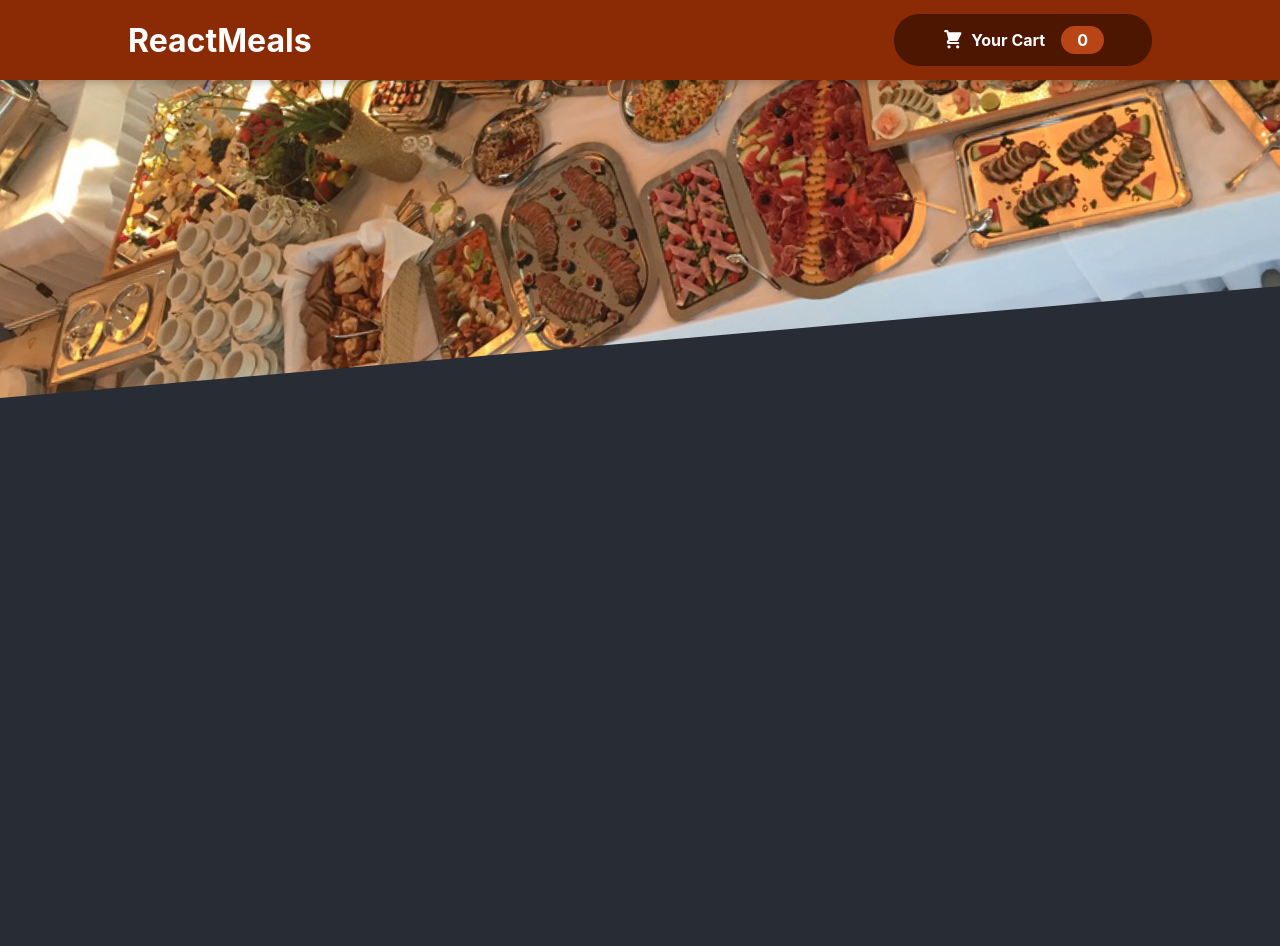
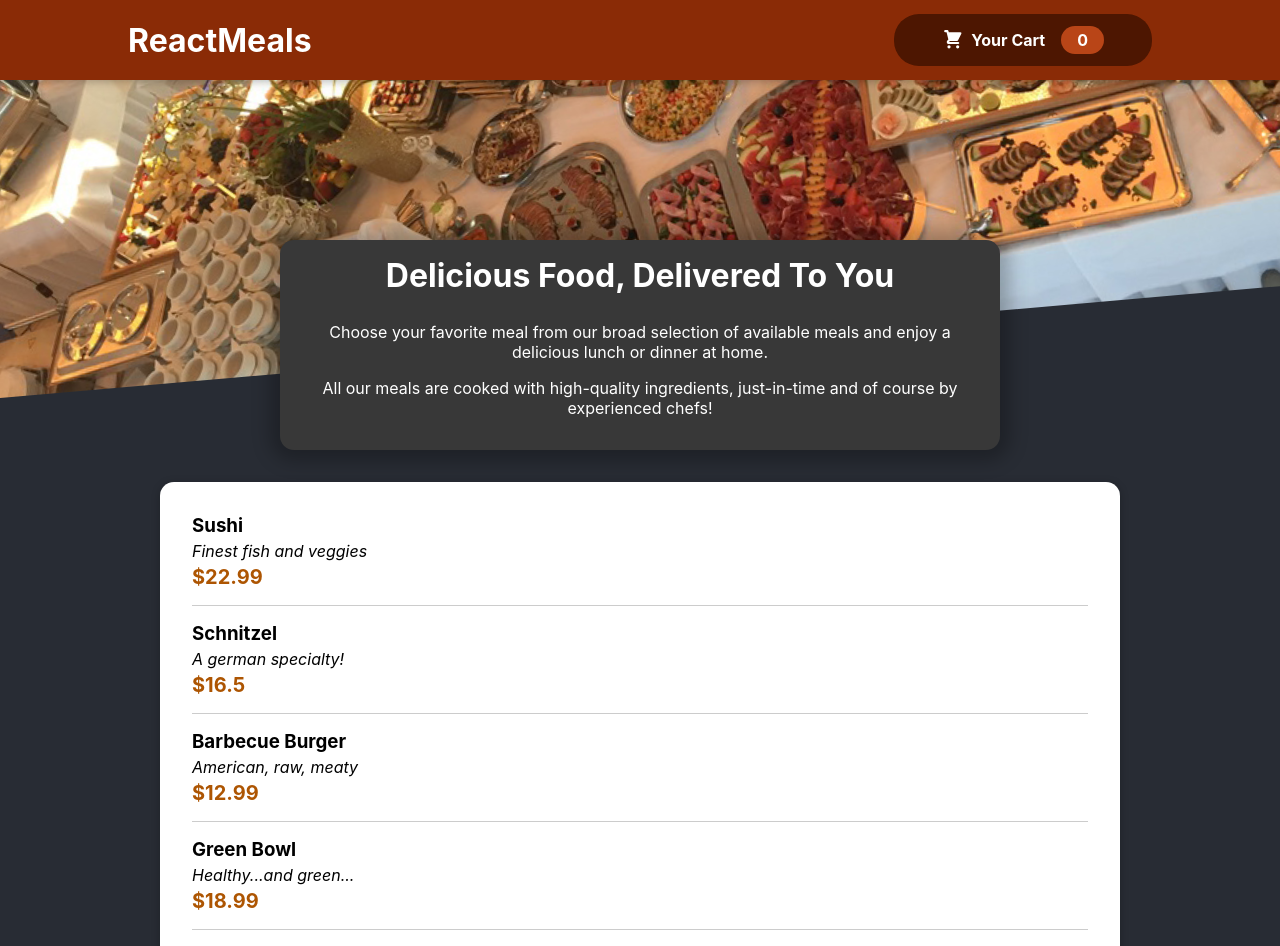
Before and after one commit to kevinoverworked/react-assignment-food-order, a React (Create React App) app: page / in a window 1280 px wide. Shown: the top 946 px of the page. Before the commit the page ends 800 px from the top, so only its background shows below. Built offline with nearby package versions, Linux system fonts and the light colour scheme.

Commit message:
Built out the AvailableMeals, MealItem modules and stitched in the data from an external file

```diff
--- a/src/App.js
+++ b/src/App.js
@@ -1,5 +1,7 @@
 import React from "react";
 import Header from "./components/Header/Header";
+import MealSummary from "./components/Meals/MealsSummary";
+import AvailableMeals from "./components/Meals/AvailableMeals";
 
 import "./App.css";
 
@@ -7,6 +9,8 @@ const App = () => {
     return (
         <div className="App">
             <Header />
+            <MealSummary />
+            <AvailableMeals />
         </div>
     );
 };
--- a/src/components/Meals/AvailableMeals.js
+++ b/src/components/Meals/AvailableMeals.js
@@ -0,0 +1,27 @@
+import React from "react";
+import Card from "../UI/Card";
+import MealItem from "./MealItem";
+
+import classes from "./AvailableMeals.module.css";
+import DUMMY_MEALS from "../../data/dumy-meals";
+
+const data = DUMMY_MEALS();
+
+const AvailableMeals = () => {
+    return (
+        <Card className={classes.meals}>
+            <ul>
+                {data.map((item) => {
+                    return <MealItem
+                        key={item.id}
+                        name={item.name}
+                        description={item.description}
+                        price={item.price}
+                    />;
+                })}
+            </ul>
+        </Card>
+    );
+};
+
+export default AvailableMeals;
--- a/src/components/Meals/AvailableMeals.module.css
+++ b/src/components/Meals/AvailableMeals.module.css
@@ -0,0 +1,24 @@
+.meals {
+    max-width: 60rem;
+    width: 90%;
+    margin: 2rem auto;
+    animation: meals-appear 1s ease-out forwards;
+  }
+
+  .meals ul {
+    list-style: none;
+    margin: 0;
+    padding: 0;
+  }
+
+  @keyframes meals-appear {
+    from {
+      opacity: 0;
+      transform: translateY(3rem);
+    }
+
+    to {
+      opacity: 1;
+      transform: translateY(0);
+    }
+  }
--- a/src/components/Meals/MealItem.js
+++ b/src/components/Meals/MealItem.js
@@ -0,0 +1,21 @@
+import React from "react";
+import classes from "./MealItem.module.css";
+
+const MealItem = (props) => {
+    return (
+        <li className={classes.meal}>
+            <div>
+                <h3>{props.name}</h3>
+                <div className={classes.description}>
+                    {props.description}
+                </div>
+                <div className={classes.price}>
+                    ${props.price}
+                </div>
+            </div>
+
+        </li>
+    );
+};
+
+export default MealItem;
--- a/src/components/UI/Card.module.css
+++ b/src/components/UI/Card.module.css
@@ -3,4 +3,5 @@
   box-shadow: 0 2px 8px rgba(0, 0, 0, 0.25);
   border-radius: 14px;
   background-color: white;
+  color:#000000;
 }
--- a/src/data/dumy-meals.js
+++ b/src/data/dumy-meals.js
@@ -1,26 +1,30 @@
-const DUMMY_MEALS = [
+const DUMMY_MEALS = () => {
+    return [
         {
-      id: 'm1',
-      name: 'Sushi',
-      description: 'Finest fish and veggies',
+            id: "m1",
+            name: "Sushi",
+            description: "Finest fish and veggies",
             price: 22.99,
         },
         {
-      id: 'm2',
-      name: 'Schnitzel',
-      description: 'A german specialty!',
+            id: "m2",
+            name: "Schnitzel",
+            description: "A german specialty!",
             price: 16.5,
         },
         {
-      id: 'm3',
-      name: 'Barbecue Burger',
-      description: 'American, raw, meaty',
+            id: "m3",
+            name: "Barbecue Burger",
+            description: "American, raw, meaty",
             price: 12.99,
         },
         {
-      id: 'm4',
-      name: 'Green Bowl',
-      description: 'Healthy...and green...',
+            id: "m4",
+            name: "Green Bowl",
+            description: "Healthy...and green...",
             price: 18.99,
         },
     ];
+};
+
+export default DUMMY_MEALS;
```
Lines whose indentation alone changed are shown as unchanged.
